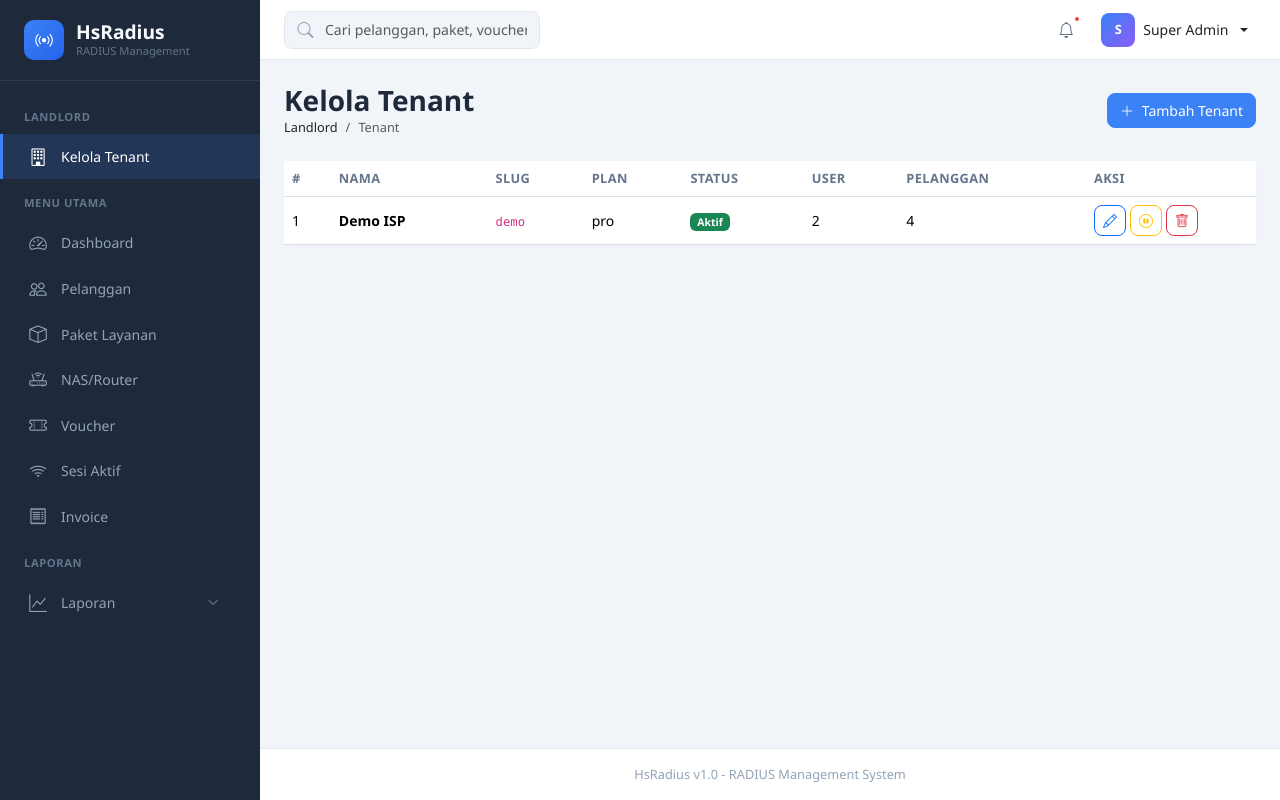
After one commit to AASHS25/HsRadius, a Laravel app: page /tenants in a window 1280 px wide. The commit adds this page. Run offline with Laravel 12, Linux system fonts and the light colour scheme; a user stored in the database is signed in; data comes from the database, SQL or seed files in the repository.

Commit message:
Multi-tenancy Phase 5: landlord panel for tenant management
Super-admin-only UI to run the SaaS without tinker.

- TenantController: list (with user/customer counts), create + onboard
  (creates the tenant and its first admin user in one transaction),
  edit/update, suspend/activate, delete (guarded: blocks if the tenant
  still has customers; removes the tenant's users otherwise).
- Routes under can:manage-tenants; views tenants/index + tenants/form.
- Sidebar "Landlord" section, visible only to super-admin.
- Tenant: add customers() relation for counts.

Verified end-to-end: super-admin creates "Warnet Jaya" + its admin via the
form; the new admin logs in, sees only its own (empty) data, and is denied
/tenants (403); existing tenant admins are denied too.

https://claude.ai/code/session_01JPjNwmRptxsGrPxZd3babs

```diff
--- /dev/null
+++ b/app/Http/Controllers/TenantController.php
@@ -0,0 +1,105 @@
+<?php
+
+namespace App\Http\Controllers;
+
+use App\Models\Customer;
+use App\Models\Tenant;
+use App\Models\User;
+use Illuminate\Http\Request;
+use Illuminate\Support\Facades\DB;
+
+class TenantController extends Controller
+{
+    public function index()
+    {
+        $tenants = Tenant::withCount(['users', 'customers'])->orderBy('name')->get();
+
+        return view('tenants.index', compact('tenants'));
+    }
+
+    public function create()
+    {
+        return view('tenants.form');
+    }
+
+    public function store(Request $request)
+    {
+        $validated = $request->validate([
+            'name' => 'required|string|max:255',
+            'slug' => 'required|alpha_dash|max:255|unique:tenants,slug',
+            'status' => 'required|in:active,trial,suspended',
+            'plan' => 'nullable|string|max:255',
+            'admin_name' => 'required|string|max:255',
+            'admin_email' => 'required|email|max:255|unique:users,email',
+            'admin_password' => 'required|string|min:6',
+        ]);
+
+        DB::transaction(function () use ($validated) {
+            $tenant = Tenant::create([
+                'name' => $validated['name'],
+                'slug' => $validated['slug'],
+                'status' => $validated['status'],
+                'plan' => $validated['plan'] ?? null,
+            ]);
+
+            User::create([
+                'name' => $validated['admin_name'],
+                'email' => $validated['admin_email'],
+                'password' => $validated['admin_password'], // hashed by the model cast
+                'tenant_id' => $tenant->id,
+                'role' => User::ROLE_ADMIN,
+            ]);
+        });
+
+        return redirect()->route('tenants.index')
+            ->with('success', 'Tenant "'.$validated['name'].'" beserta admin-nya berhasil dibuat.');
+    }
+
+    public function edit(Tenant $tenant)
+    {
+        return view('tenants.form', compact('tenant'));
+    }
+
+    public function update(Request $request, Tenant $tenant)
+    {
+        $validated = $request->validate([
+            'name' => 'required|string|max:255',
+            'slug' => 'required|alpha_dash|max:255|unique:tenants,slug,'.$tenant->id,
+            'status' => 'required|in:active,trial,suspended',
+            'plan' => 'nullable|string|max:255',
+        ]);
+
+        $tenant->update($validated);
+
+        return redirect()->route('tenants.index')->with('success', 'Tenant berhasil diperbarui.');
+    }
+
+    public function suspend(Tenant $tenant)
+    {
+        $tenant->update(['status' => 'suspended']);
+
+        return redirect()->route('tenants.index')->with('success', 'Tenant "'.$tenant->name.'" disuspend.');
+    }
+
+    public function activate(Tenant $tenant)
+    {
+        $tenant->update(['status' => 'active']);
+
+        return redirect()->route('tenants.index')->with('success', 'Tenant "'.$tenant->name.'" diaktifkan.');
+    }
+
+    public function destroy(Tenant $tenant)
+    {
+        if (Customer::where('tenant_id', $tenant->id)->exists()) {
+            return redirect()->route('tenants.index')
+                ->with('error', 'Tenant tidak bisa dihapus karena masih punya pelanggan. Hapus/pindahkan pelanggan dulu.');
+        }
+
+        DB::transaction(function () use ($tenant) {
+            User::where('tenant_id', $tenant->id)->delete();
+            $tenant->delete();
+        });
+
+        return redirect()->route('tenants.index')->with('success', 'Tenant berhasil dihapus.');
+    }
+}
--- a/app/Models/Tenant.php
+++ b/app/Models/Tenant.php
@@ -26,6 +26,11 @@ class Tenant extends Model
         return $this->hasMany(User::class);
     }
 
+    public function customers(): HasMany
+    {
+        return $this->hasMany(Customer::class);
+    }
+
     public function isActive(): bool
     {
         return $this->status === 'active'
--- a/resources/views/layouts/app.blade.php
+++ b/resources/views/layouts/app.blade.php
@@ -402,6 +402,13 @@
         </div>
 
         <div class="sidebar-nav">
+            @can('manage-tenants')
+            <div class="nav-label">Landlord</div>
+            <a href="{{ route('tenants.index') }}" class="nav-link {{ request()->routeIs('tenants.*') ? 'active' : '' }}">
+                <i class="bi bi-building"></i> Kelola Tenant
+            </a>
+            @endcan
+
             <div class="nav-label">Menu Utama</div>
 
             <a href="{{ route('dashboard') }}" class="nav-link {{ request()->routeIs('dashboard') ? 'active' : '' }}">
--- /dev/null
+++ b/resources/views/tenants/index.blade.php
@@ -0,0 +1,83 @@
+@extends('layouts.app')
+
+@section('title', 'Kelola Tenant')
+
+@section('content')
+<div class="page-header d-flex align-items-center justify-content-between">
+    <div>
+        <h3>Kelola Tenant</h3>
+        <nav aria-label="breadcrumb">
+            <ol class="breadcrumb">
+                <li class="breadcrumb-item">Landlord</li>
+                <li class="breadcrumb-item active">Tenant</li>
+            </ol>
+        </nav>
+    </div>
+    <a href="{{ route('tenants.create') }}" class="btn btn-primary">
+        <i class="bi bi-plus-lg me-1"></i> Tambah Tenant
+    </a>
+</div>
+
+<div class="card">
+    <div class="card-body p-0">
+        <div class="table-responsive">
+            <table class="table table-hover mb-0">
+                <thead>
+                    <tr>
+                        <th>#</th>
+                        <th>Nama</th>
+                        <th>Slug</th>
+                        <th>Plan</th>
+                        <th>Status</th>
+                        <th>User</th>
+                        <th>Pelanggan</th>
+                        <th style="width: 170px;">Aksi</th>
+                    </tr>
+                </thead>
+                <tbody>
+                    @forelse($tenants as $i => $tenant)
+                        <tr>
+                            <td>{{ $i + 1 }}</td>
+                            <td class="fw-semibold">{{ $tenant->name }}</td>
+                            <td><code>{{ $tenant->slug }}</code></td>
+                            <td>{{ $tenant->plan ?? '-' }}</td>
+                            <td>
+                                @switch($tenant->status)
+                                    @case('active') <span class="badge bg-success">Aktif</span> @break
+                                    @case('trial') <span class="badge bg-info">Trial</span> @break
+                                    @case('suspended') <span class="badge bg-danger">Suspended</span> @break
+                                    @default <span class="badge bg-secondary">{{ $tenant->status }}</span>
+                                @endswitch
+                            </td>
+                            <td>{{ $tenant->users_count }}</td>
+                            <td>{{ $tenant->customers_count }}</td>
+                            <td>
+                                <div class="d-flex gap-1">
+                                    <a href="{{ route('tenants.edit', $tenant) }}" class="btn btn-sm btn-outline-primary" title="Edit"><i class="bi bi-pencil"></i></a>
+                                    @if($tenant->status === 'suspended')
+                                        <form method="POST" action="{{ route('tenants.activate', $tenant) }}" class="d-inline">
+                                            @csrf
+                                            <button class="btn btn-sm btn-outline-success" title="Aktifkan"><i class="bi bi-play-circle"></i></button>
+                                        </form>
+                                    @else
+                                        <form method="POST" action="{{ route('tenants.suspend', $tenant) }}" class="d-inline">
+                                            @csrf
+                                            <button class="btn btn-sm btn-outline-warning" title="Suspend"><i class="bi bi-pause-circle"></i></button>
+                                        </form>
+                                    @endif
+                                    <form method="POST" action="{{ route('tenants.destroy', $tenant) }}" class="d-inline" onsubmit="return confirm('Yakin hapus tenant ini?')">
+                                        @csrf @method('DELETE')
+                                        <button class="btn btn-sm btn-outline-danger" title="Hapus"><i class="bi bi-trash"></i></button>
+                                    </form>
+                                </div>
+                            </td>
+                        </tr>
+                    @empty
+                        <tr><td colspan="8" class="text-center text-muted py-4">Belum ada tenant.</td></tr>
+                    @endforelse
+                </tbody>
+            </table>
+        </div>
+    </div>
+</div>
+@endsection
--- a/routes/web.php
+++ b/routes/web.php
@@ -8,6 +8,7 @@ use App\Http\Controllers\NasController;
 use App\Http\Controllers\PackageController;
 use App\Http\Controllers\ReportController;
 use App\Http\Controllers\SessionController;
+use App\Http\Controllers\TenantController;
 use App\Http\Controllers\VoucherController;
 use Illuminate\Support\Facades\Route;
 
@@ -21,6 +22,13 @@ Route::middleware('auth')->group(function () {
 
     // Dashboard (all authenticated roles)
     Route::get('/', [DashboardController::class, 'index'])->name('dashboard');
+
+    // Landlord — tenant management (super-admin only)
+    Route::middleware('can:manage-tenants')->group(function () {
+        Route::resource('tenants', TenantController::class)->except(['show']);
+        Route::post('tenants/{tenant}/suspend', [TenantController::class, 'suspend'])->name('tenants.suspend');
+        Route::post('tenants/{tenant}/activate', [TenantController::class, 'activate'])->name('tenants.activate');
+    });
 
     // Customers (admin + operator)
     Route::middleware('can:manage-customers')->group(function () {
```
Also changed, not shown: MULTITENANCY.md (+1 -1 lines), resources/views/tenants/form.blade.php (added, +76 -0 lines).
